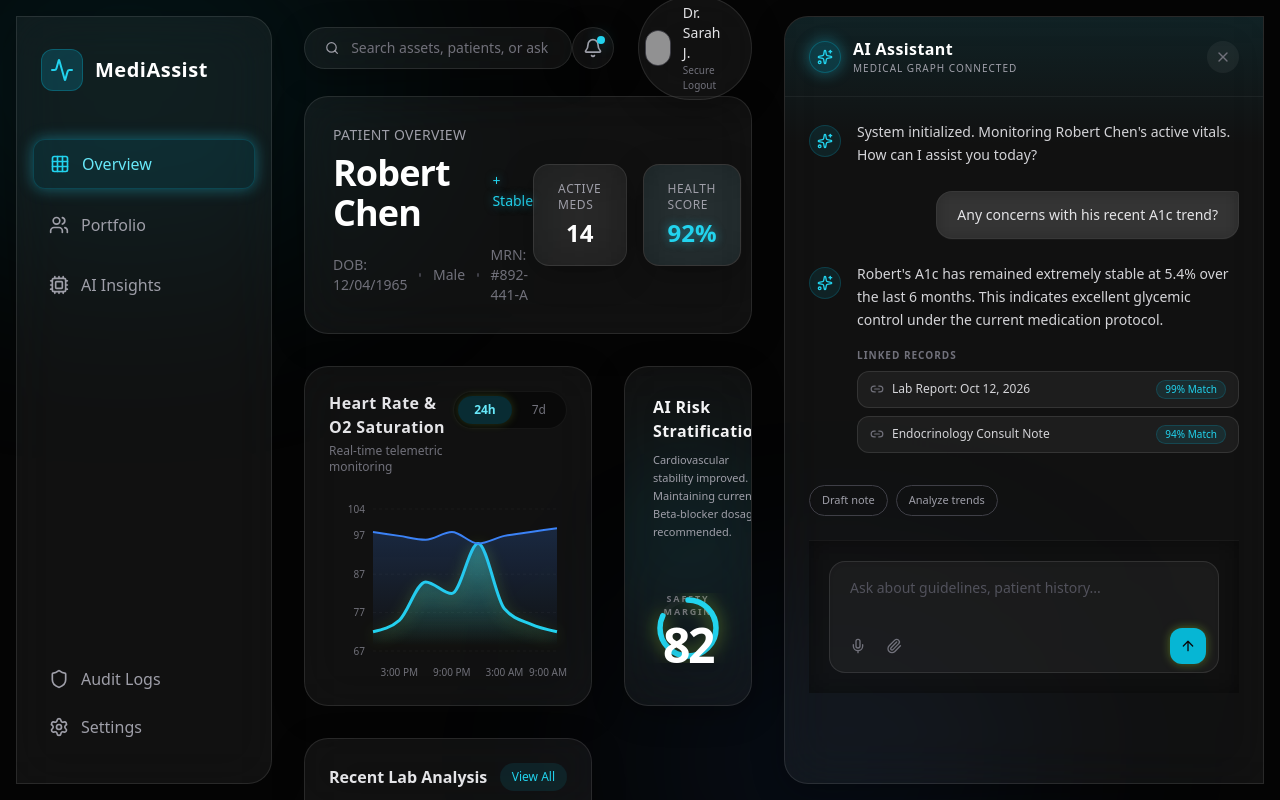
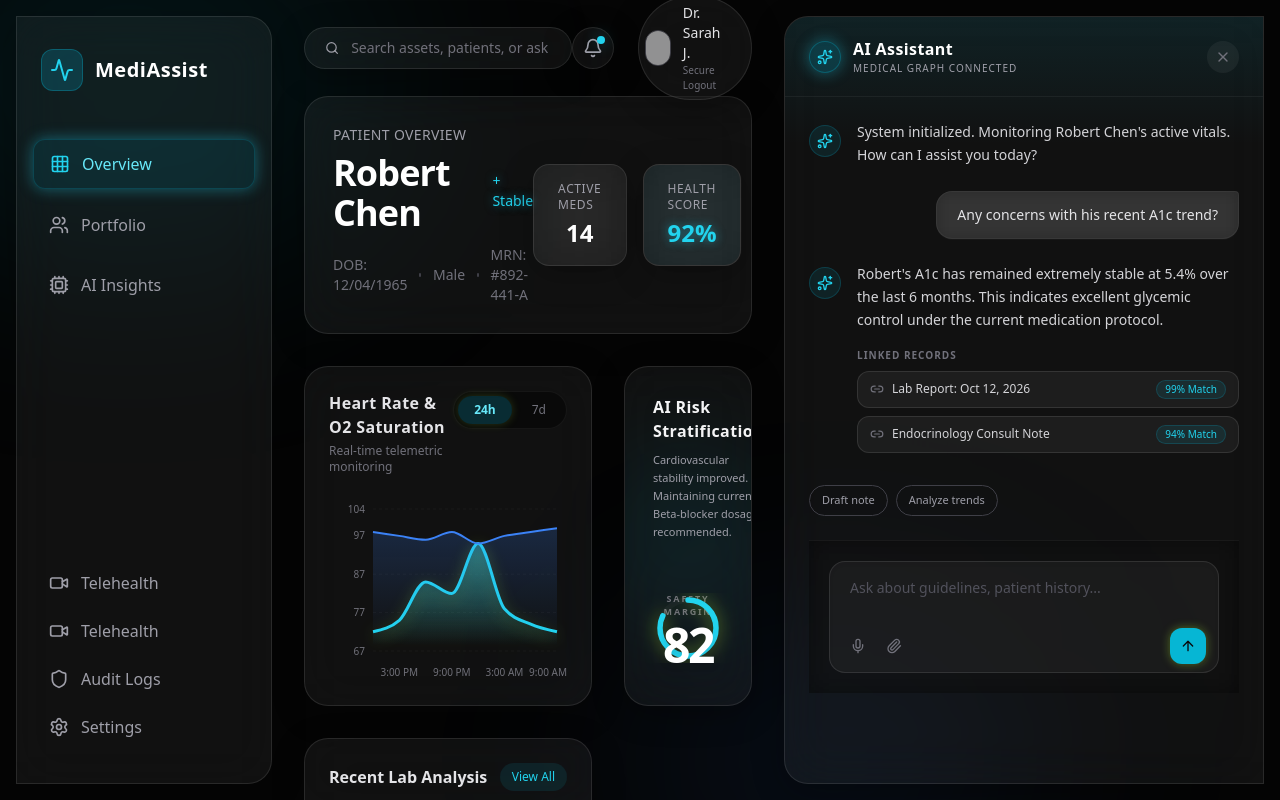
Before and after one commit to Aschio12/medi-assist-ai, a Next.js app in the folder apps/web/: page / in a window 1280 px wide. Built offline with nearby package versions, Linux system fonts and the light colour scheme; grey boxes are pictures that could not be loaded.

Commit message:
Phase 5 (2/10): Add Telehealth portal to Sidebar navigation

```diff
--- a/apps/web/src/components/layout/Sidebar.tsx
+++ b/apps/web/src/components/layout/Sidebar.tsx
@@ -1,4 +1,4 @@
-import { Activity, Users, Settings, Cpu, Grid, Shield } from 'lucide-react';
+import { Activity, Users, Settings, Cpu, Grid, Shield, Video } from 'lucide-react';
 export function Sidebar() {
   return (
     <aside className="w-20 lg:w-64 glass-panel border-r-white/10 flex flex-col items-center lg:items-start py-8 z-10 rounded-r-3xl my-4 ml-4">
@@ -24,6 +24,14 @@ export function Sidebar() {
       </nav>
       <div className="mt-auto px-4 w-full">
         <a href="#" className="flex items-center gap-3 px-4 py-3 text-zinc-400 hover:text-white hover:bg-white/5 rounded-xl transition-all">
+          <Video className="h-5 w-5" />
+          <span className="hidden lg:block font-medium">Telehealth</span>
+        </a>
+        <a href="/telehealth" className="flex items-center gap-3 px-4 py-3 text-zinc-400 hover:text-white hover:bg-white/5 rounded-xl transition-all group">
+          <Video className="h-5 w-5 group-hover:text-neon-400 transition-colors" />
+          <span className="hidden lg:block font-medium">Telehealth</span>
+        </a>
+        <a href="/audit" className="flex items-center gap-3 px-4 py-3 text-zinc-400 hover:text-white hover:bg-white/5 rounded-xl transition-all">
           <Shield className="h-5 w-5" />
           <span className="hidden lg:block font-medium">Audit Logs</span>
         </a>
```
